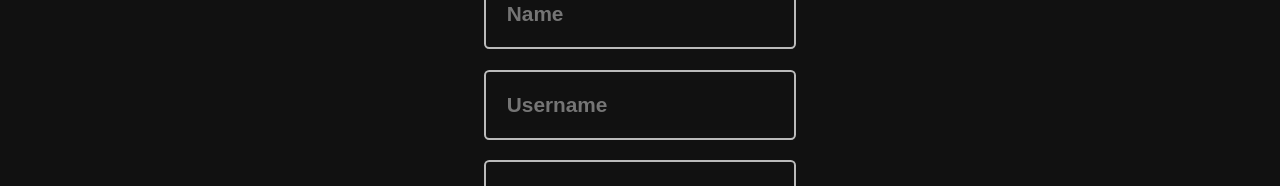
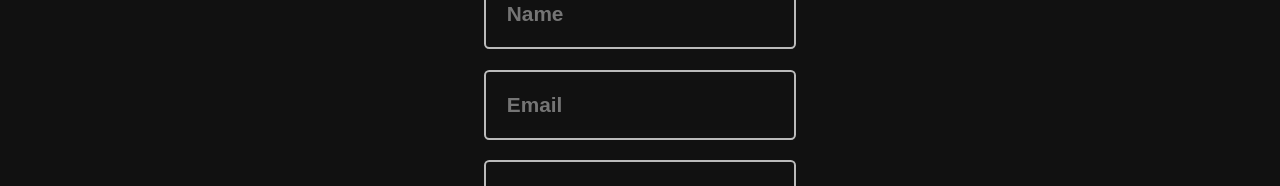
Before and after one commit to esteemayo/next_13, a Next.js app: page /dashboard/register in a window 1280 px wide. Shown: the part 234-420 px from the top of the page. Built offline with nearby package versions, Linux system fonts and the light colour scheme.

Commit message:
fix: modify

```diff
--- a/src/app/dashboard/(auth)/register/page.jsx
+++ b/src/app/dashboard/(auth)/register/page.jsx
@@ -55,8 +55,8 @@ const Register = () => {
           className={styles.input}
         />
         <input
-          type='text'
-          placeholder='Username'
+          type='email'
+          placeholder='Email'
           required
           className={styles.input}
         />
```
